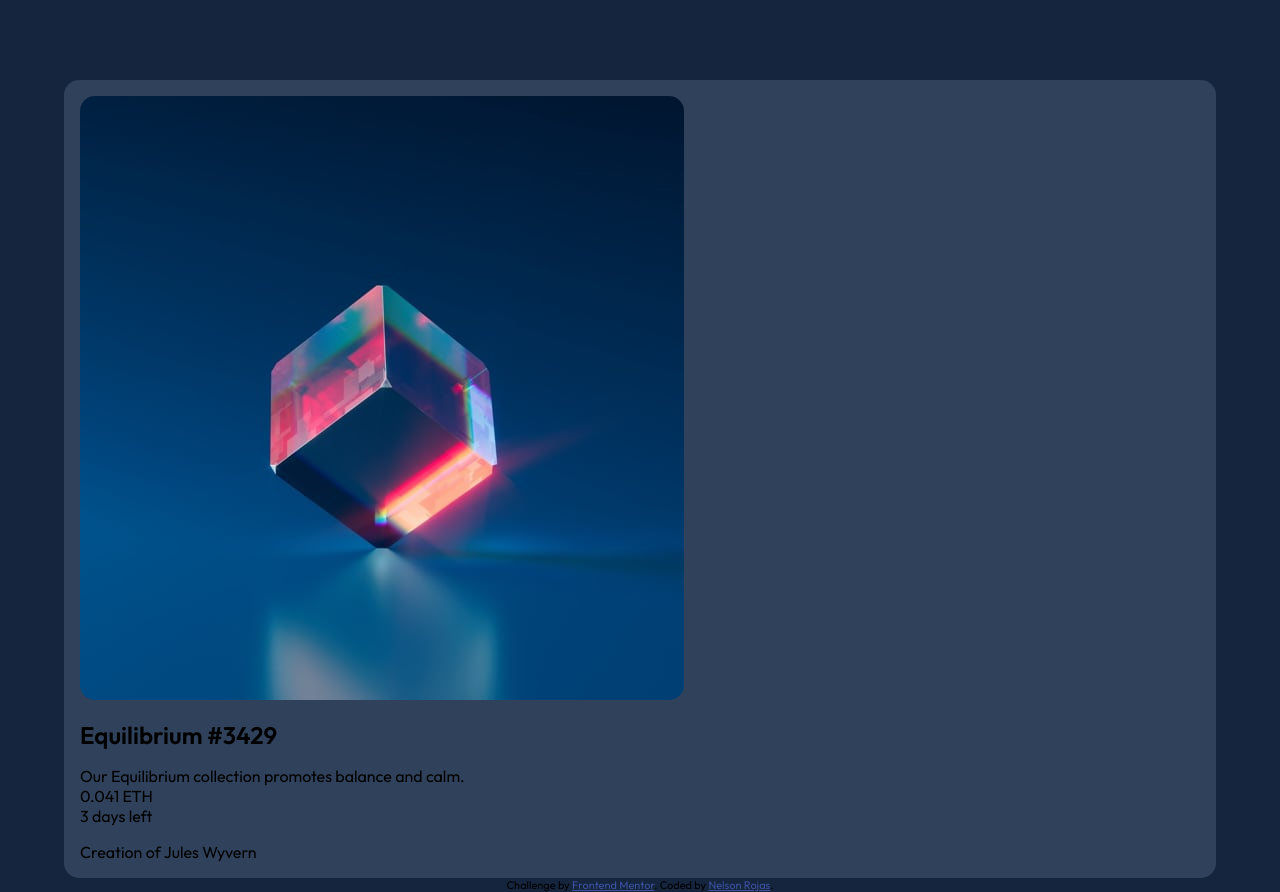
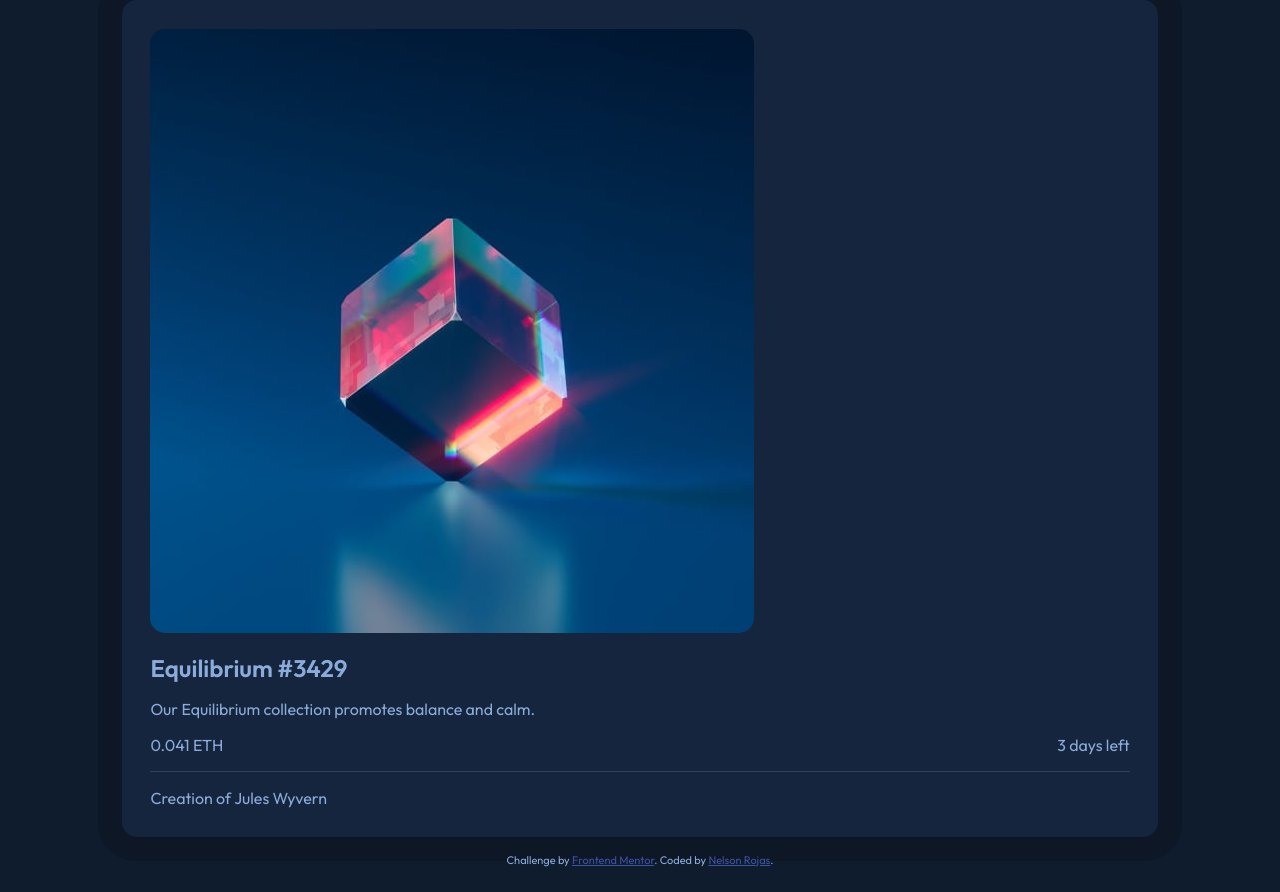
Before and after one commit to nrdevpy/nft-card, a plain HTML site: page index.html in a window 1280 px wide. After the commit the page ends 867 px from the top, so only its background shows below. Drawn offline with Linux system fonts and the light colour scheme.

Commit message:
Add card shadow & change things of mixins

```diff
--- a/dist/css/main.css
+++ b/dist/css/main.css
@@ -8,10 +8,6 @@
 
 img {
   max-width: 100%;
-}
-
-body {
-  background-color: #14253d;
 }
 
 .container {
@@ -31,27 +27,25 @@ img {
   max-width: 100%;
 }
 
-body {
-  background-color: #14253d;
-}
-
 .container {
   width: 90%;
   margin: 0 auto;
 }
 
 .card {
-  background-color: #2f415b;
-  margin-top: 5rem;
+  background-color: #14253d;
+  -webkit-box-shadow: 0px 0px 0px 1.5rem #0d1726;
+          box-shadow: 0px 0px 0px 1.5rem #0d1726;
+}
+
+.card__info p {
+  margin-bottom: 1rem;
 }
 
 .card__container {
   display: -webkit-box;
   display: -ms-flexbox;
   display: flex;
-  -webkit-box-align: start;
-      -ms-flex-align: start;
-          align-items: flex-start;
   -webkit-box-pack: justify;
       -ms-flex-pack: justify;
           justify-content: space-between;
@@ -60,11 +54,43 @@ body {
       -ms-flex-direction: column;
           flex-direction: column;
   gap: 1rem;
-  padding: 1rem;
+  padding: 1.8rem;
 }
 
 .card__image img, .card {
   border-radius: 15px;
+}
+
+.card__flex {
+  display: -webkit-box;
+  display: -ms-flexbox;
+  display: flex;
+  -webkit-box-pack: justify;
+      -ms-flex-pack: justify;
+          justify-content: space-between;
+  -webkit-box-orient: horizontal;
+  -webkit-box-direction: normal;
+      -ms-flex-direction: row;
+          flex-direction: row;
+  gap: 1rem;
+  border-bottom: 1px solid #2f415b;
+}
+
+body {
+  display: -webkit-box;
+  display: -ms-flexbox;
+  display: flex;
+  -webkit-box-pack: space-evenly;
+      -ms-flex-pack: space-evenly;
+          justify-content: space-evenly;
+  -webkit-box-orient: vertical;
+  -webkit-box-direction: normal;
+      -ms-flex-direction: column;
+          flex-direction: column;
+  gap: 1rem;
+  height: 100vh;
+  color: #8bacda;
+  background-color: #0f1c2e;
 }
 
 .attribution {
--- a/dist/sass/_card.scss
+++ b/dist/sass/_card.scss
@@ -1,14 +1,22 @@
 @import 'setup', 'mixins';
 
 .card {
-    background-color: $main-bg;
-    margin-top: 5rem;
-
+    background-color: $card-bg;
+    box-shadow: 0px 0px 0px 1.5rem $card-shadow;
+    &__info {
+        p {
+            margin-bottom: 1rem;
+        }
+    }
     &__container {
-        @include flex-start (column);
-        padding: 1rem;
+        @include flex (column);
+        padding: 1.8rem;
     }
     &__image img, & {
         border-radius: 15px;
     }
+    &__flex {
+        @include flex (row);
+        border-bottom: 1px solid $line;
+    }
 }
--- a/dist/sass/_mixins.scss
+++ b/dist/sass/_mixins.scss
@@ -1,8 +1,11 @@
 // Flex center
-@mixin flex-start ($flex-direction, $gap: 1rem) {
+@mixin flex (
+    $flex-direction,
+    $justify: space-between,
+    $gap: 1rem
+) {
     display: flex;
-    align-items: flex-start;
-    justify-content: space-between;
+    justify-content: $justify;
     flex-direction: $flex-direction;
     gap: $gap;
 }
--- a/dist/sass/_setup.scss
+++ b/dist/sass/_setup.scss
@@ -5,8 +5,9 @@
 
     // Neutral
     $main-bg: hsl(215, 32%, 27%);
-    $soft-blue: hsl(215, 51%, 70%);
     $card-bg: hsl(216, 50%, 16%);
+    $bg: hsl(216, 50%, 12%);
+    $card-shadow: hsl(216, 50%, 10%);
     $line: hsl(215, 32%, 27%);
     $white: hsl(0, 0%, 100%);
 
@@ -22,10 +23,6 @@ img {
     max-width: 100%;
 }
 
-body {
-    background-color: $card-bg;
-}
-
 //* Utilities
 .container {
     width: 90%;
--- a/dist/sass/main.scss
+++ b/dist/sass/main.scss
@@ -1,5 +1,11 @@
 @import 'setup', 'card';
 
+body {
+    @include flex(column, space-evenly);
+    height: 100vh;
+    color: $soft-blue;
+    background-color: $bg;
+}
 .attribution {
     font-size: 11px; text-align: center;
 }
--- a/index.html
+++ b/index.html
@@ -19,7 +19,7 @@
   </head>
   <body>
 
-    <main>
+    <main class="container">
       <div class="card container">
         <div class="card__container">
           <figure class="card__image">
@@ -30,7 +30,7 @@
             <p>
               Our Equilibrium collection promotes balance and calm.
             </p>
-            <div class="flex">
+            <div class="card__flex">
               <p class="blue-color">
                 <i></i>
                 0.041 ETH
```
Also changed, not shown: 1 other file.
